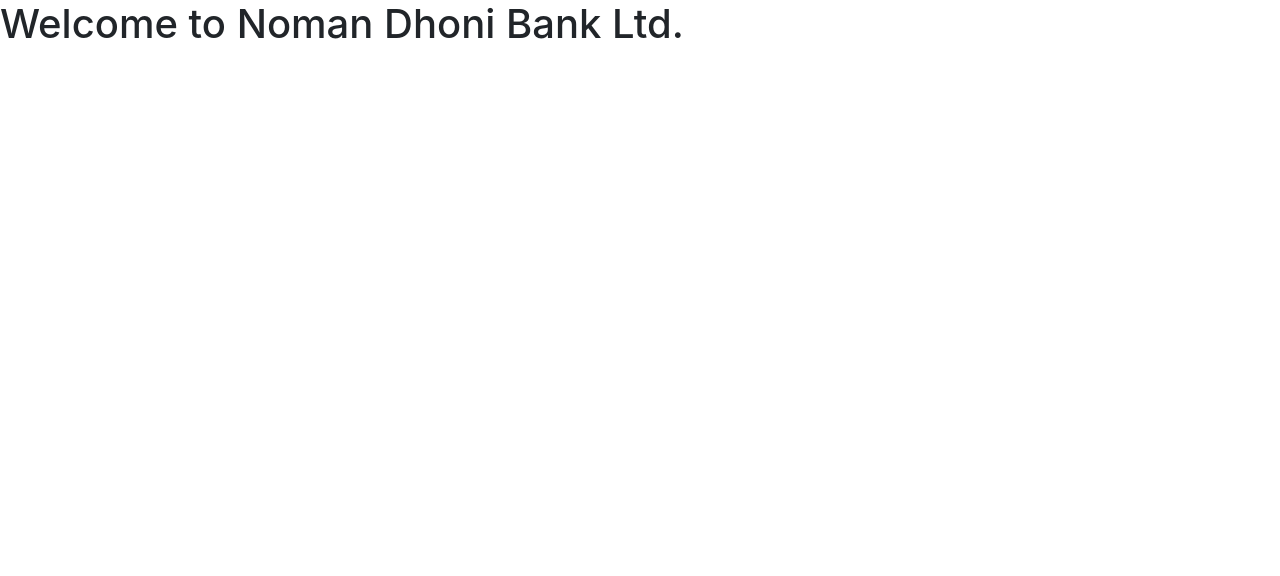
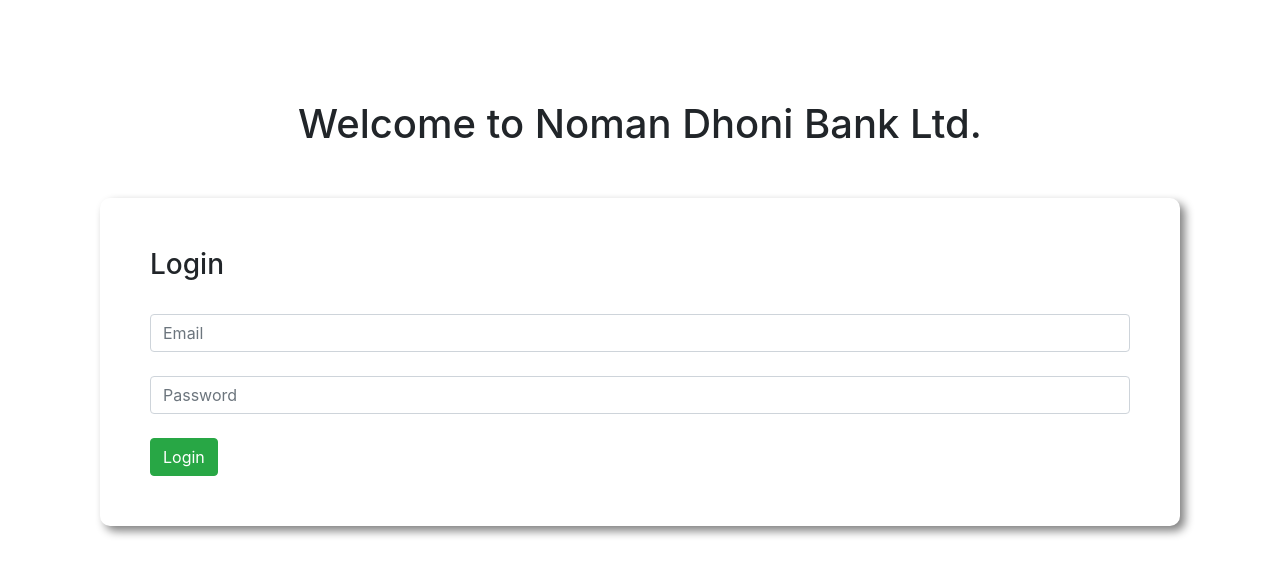
Before and after one commit to nomandhoni-cs/NomanDhoniBank, a plain HTML site: page index.html in a window 1280 px wide. Drawn offline with Linux system fonts and the light colour scheme.

Commit message:
Added js to hide login area on login btn click

```diff
--- a/css/style.css
+++ b/css/style.css
@@ -0,0 +1,14 @@
+
+body{
+    padding: 100px;
+}
+.login-form{
+    margin-top: 50px;
+    border-radius: 10px;
+    box-shadow: 5px 5px 10px gray;
+    padding: 50px;
+}
+/* Common Css */
+.mt-30{
+    margin-top: 30px;
+}
--- a/index.html
+++ b/index.html
@@ -1,14 +1,34 @@
 <!DOCTYPE html>
 <html lang="en">
-<head>
-    <meta charset="UTF-8">
-    <meta http-equiv="X-UA-Compatible" content="IE=edge">
-    <meta name="viewport" content="width=device-width, initial-scale=1.0">
+  <head>
+    <meta charset="UTF-8" />
+    <meta http-equiv="X-UA-Compatible" content="IE=edge" />
+    <meta name="viewport" content="width=device-width, initial-scale=1.0" />
     <title>My Account - Dashboard</title>
-    <link rel="stylesheet" href="css/style.css">
-    <link rel="stylesheet" href="css/bootstrap.min.css">
-</head>
-<body>
-    <h1>Welcome to Noman Dhoni Bank Ltd.</h1>
-</body>
+    <link rel="stylesheet" href="css/style.css" />
+    <link rel="stylesheet" href="css/bootstrap.min.css" />
+  </head>
+  <body>
+    <div class="container"></div>
+    <div id="login-area">
+      <h1 class="text-center">Welcome to Noman Dhoni Bank Ltd.</h1>
+      <!-- Login form start -->
+      <div class="login-form">
+        <h3 class="">Login</h3>
+        <br />
+        <input class="form-control" type="email" placeholder="Email" />
+        <br />
+        <input class="form-control" type="password" placeholder="Password" />
+        <br />
+        <button id="loginBtn" class="btn btn-success">Login</button>
+      </div>
+      <!-- Login form End -->
+    </div>
+    <script>
+      var loginButton = document.getElementById("loginBtn");
+      loginButton.addEventListener("click", function (event) {
+        document.getElementById("login-area").style.display = "none";
+      });
+    </script>
+  </body>
 </html>
```
